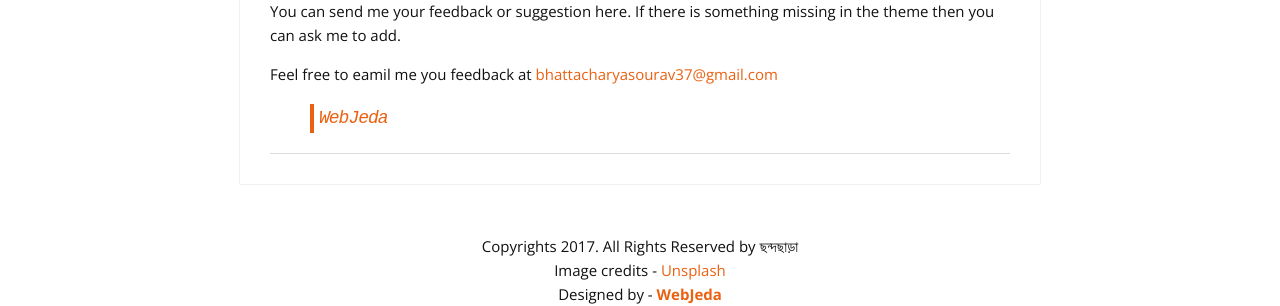
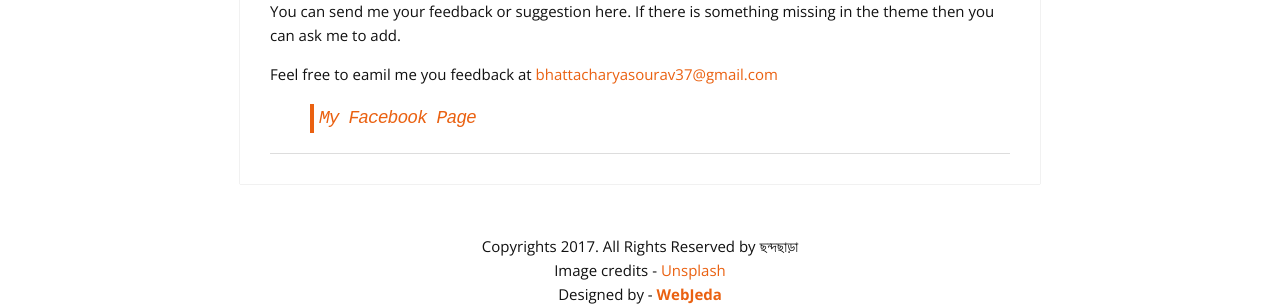
Before and after one commit to kobitasomogro/kobitasomogro.github.io, a Jekyll site: the page built from _pages/contact.md, in a window 1280 px wide. Shown: the part 249-555 px from the top of the page. Built offline with Jekyll 4.4.1, drawn with Linux system fonts in a browser that asks for light colours; nearby versions of some CDN libraries.

```diff
--- a/_pages/contact.md
+++ b/_pages/contact.md
@@ -56,4 +56,4 @@
 
 Feel free to eamil me you feedback at [bhattacharyasourav37@gmail.com](mailto:bhattacharyasourav37@gmail.com)
 
-<div class="fb-page" data-href="https://www.facebook.com/webjeda/" data-small-header="true" data-adapt-container-width="false" data-hide-cover="true" data-show-facepile="true"><blockquote cite="https://www.facebook.com/webjeda/" class="fb-xfbml-parse-ignore"><a href="https://www.facebook.com/psa1997/">WebJeda</a></blockquote></div>
+<div class="fb-page" data-href="https://www.facebook.com/webjeda/" data-small-header="true" data-adapt-container-width="false" data-hide-cover="true" data-show-facepile="true"><blockquote cite="https://www.facebook.com/webjeda/" class="fb-xfbml-parse-ignore"><a href="https://www.facebook.com/psa1997/">My Facebook Page</a></blockquote></div>
```
